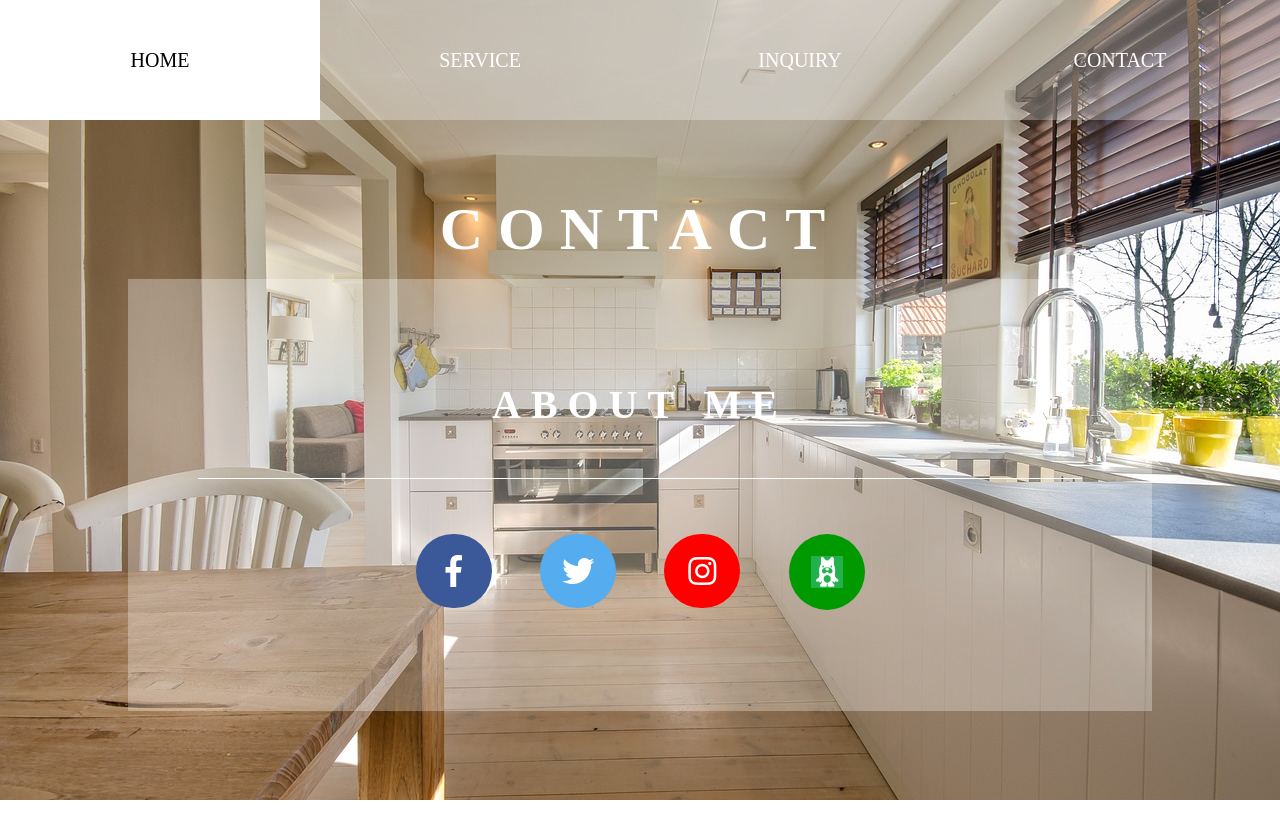
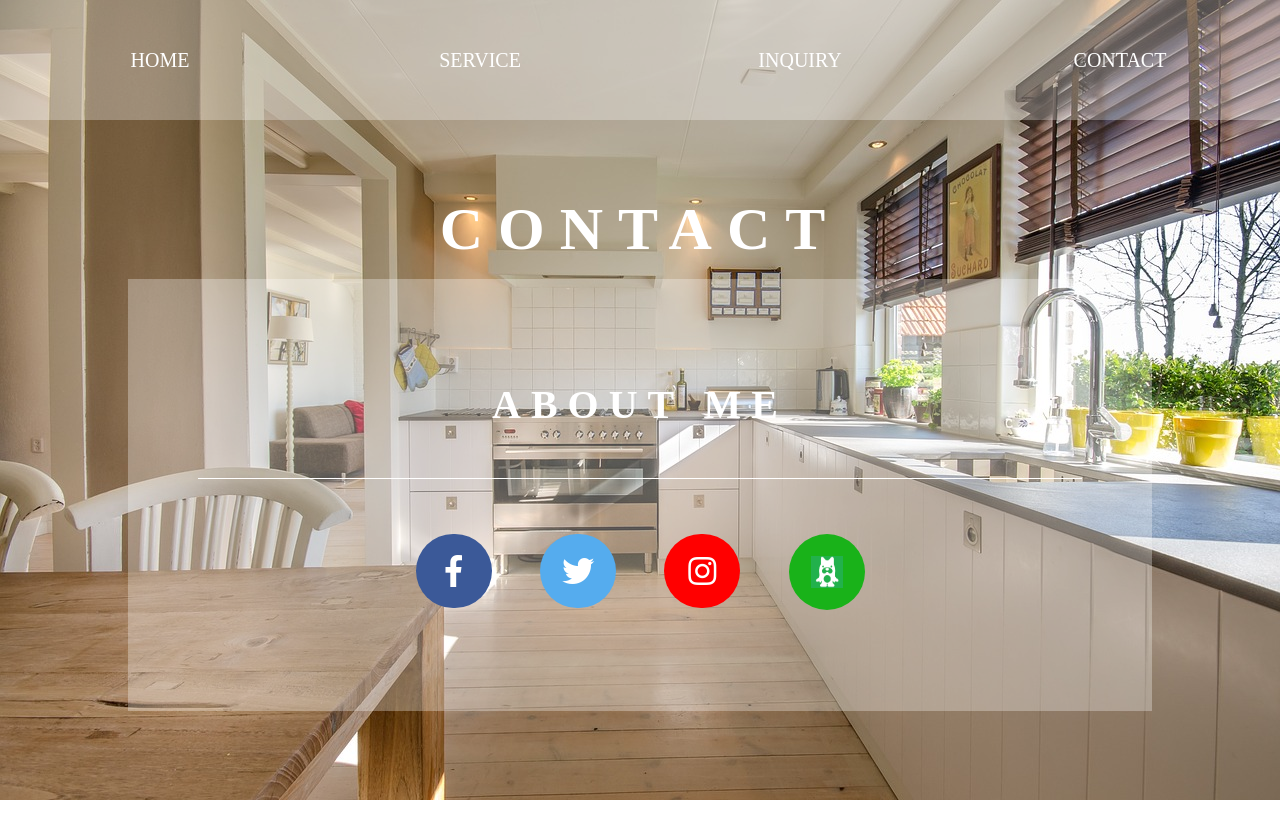
Before and after one commit to TakumaGitHub/TakumaGitHub.github.io, a plain HTML site: page contact.html in a window 1280 px wide. Drawn offline with Linux system fonts and the light colour scheme.

Commit message:
Update contact.css

```diff
--- a/contact.css
+++ b/contact.css
@@ -65,7 +65,7 @@ h1{
   position: relative;
   top:5px;
   height: 32px;
-  background-color:#009900;
+  background-color:#19b219;
   padding:22px 22px;
 }
 .ameba-logo{
```
